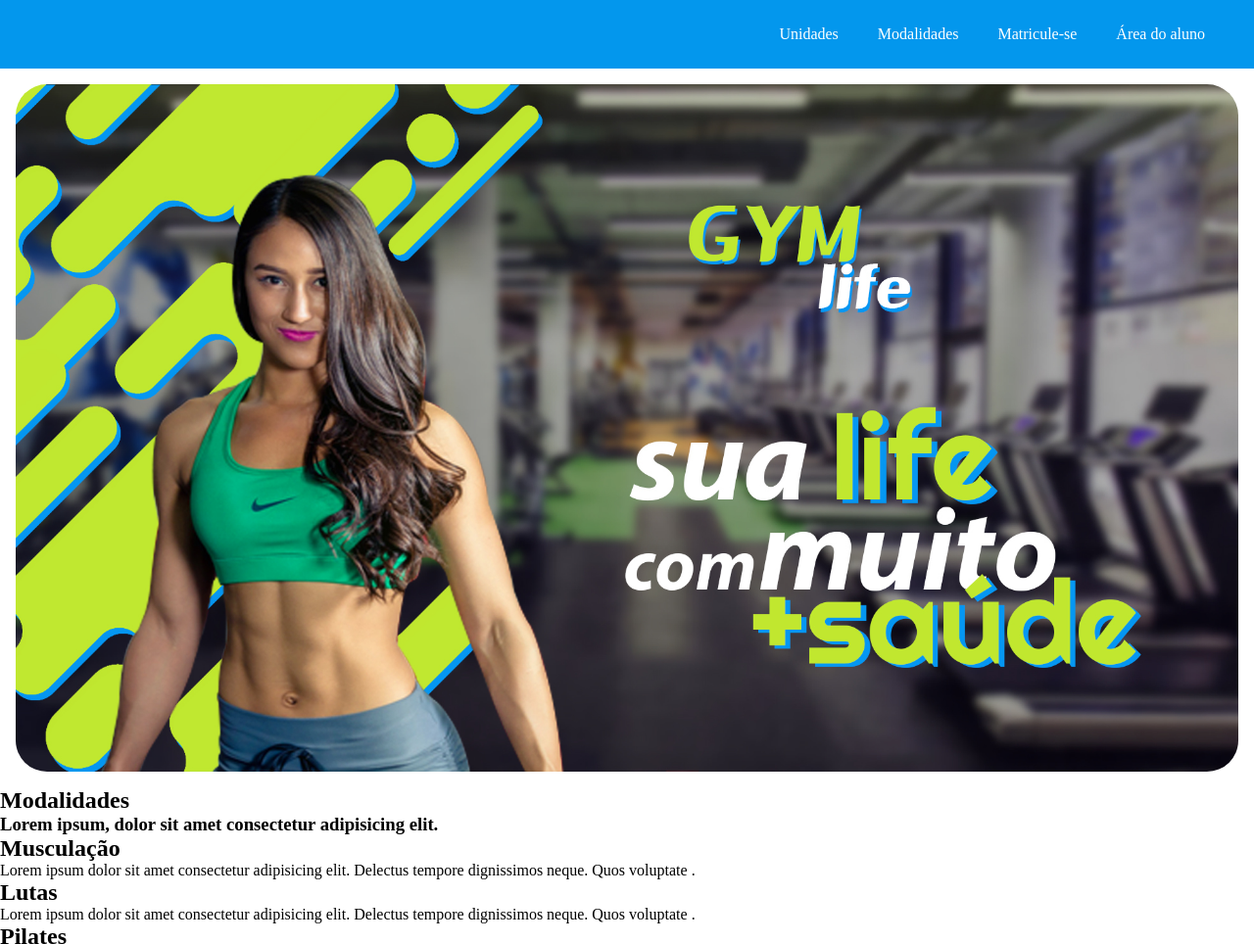
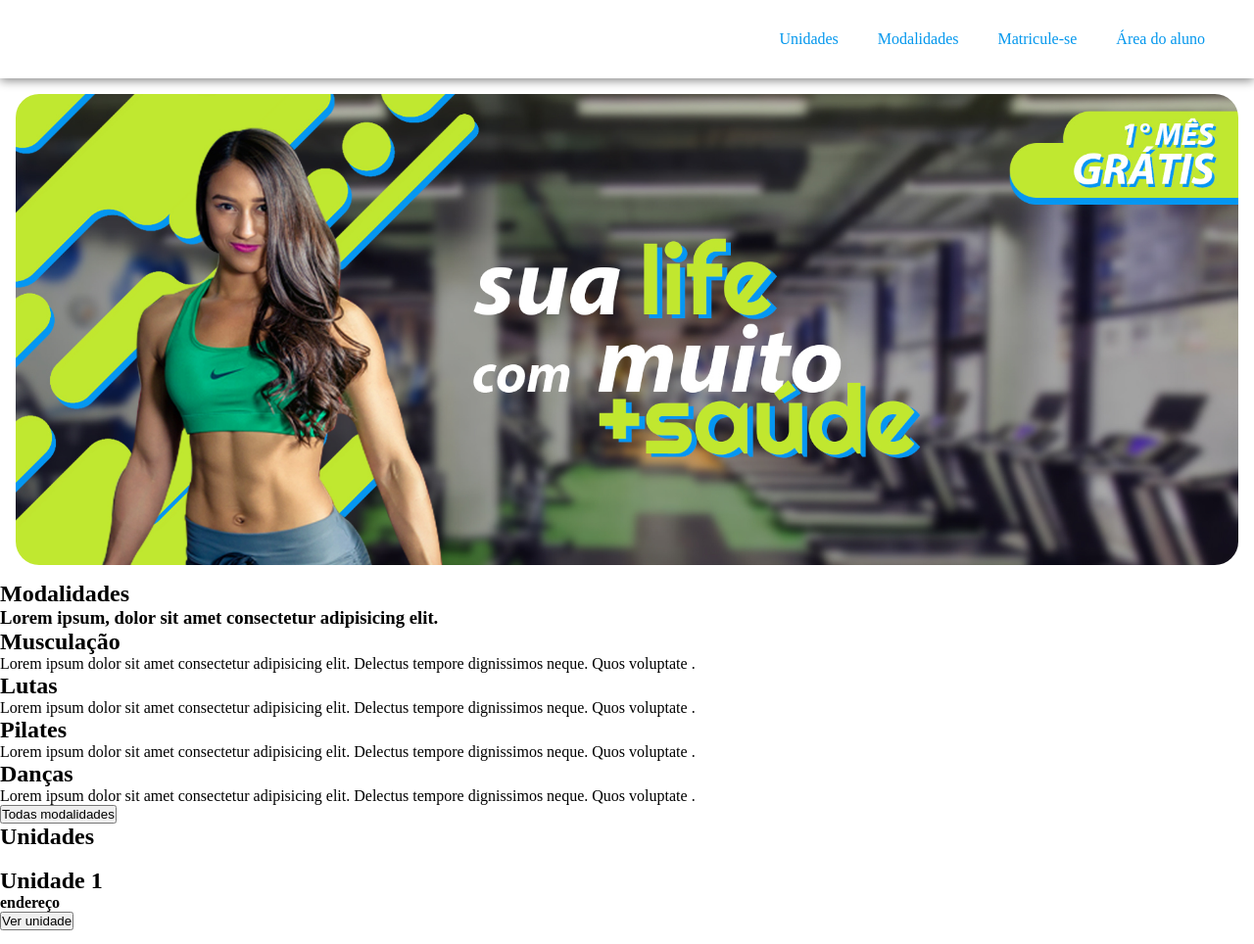
Before and after one commit to rafasenaris/gym-life, a plain HTML site: page index.html in a window 1280 px wide. Shown: the top 964 px of the page at 98% size. Drawn offline with Linux system fonts and the light colour scheme.

Commit message:
style: alterando banner principal e estilo do menu superior

```diff
--- a/index.html
+++ b/index.html
@@ -26,7 +26,7 @@
         <!-- 1 etapa: banner principal [x]-->
         <!-- 2 etapa: banner editado com as proporções certas [] -->
         <!-- 3 etapa: carrossel caso necessário []-->
-        <img src="images/banner site acad HD FINAL - Copia.jpg" alt="">
+        <img src="images/banner site acad HD FINAL 2.jpg" alt="">
     </main>
 
     <section id="modalidades">
--- a/styles/style.css
+++ b/styles/style.css
@@ -7,12 +7,12 @@
 /* variaveis */
 
 :root{
-    --titulo-primario: #ffffff;
-    --titulo-secundario: #C0E830;
-    --titulo-terciario: #000000;
-    --background-primario: #0397ED;
-    --background-secundario: #C0E830;
-    --background-terciario:#ffffff;
+    --titulo-primeiro: #ffffff;
+    --titulo-secundo: #C0E830;
+    --titulo-terceiro: #0397ed;
+    --background-primeiro: #0397ed;
+    --background-secundo: #F0BD21;
+    --background-terceiro:#ffffff;
 
 }
 /* MENU DE NAVEGAÇÃO SUPERIOR */
@@ -22,10 +22,11 @@ nav{
     flex-direction: row;
     justify-content: right;
     align-items: center;
-    background-color: var(--background-primario);
-    height: 70px;
+    background-color: white;
+    height: 80px;
     width: 100%;
     padding-right: 50px;
+    box-shadow: 0px 2px 10px grey;
 
     & ul{
         list-style: none;
@@ -35,16 +36,17 @@ nav{
 
         & a {
             display: flex;
-            color:var(--titulo-primario);
+            color:var(--titulo-terceiro);
             text-decoration: none;
 
             &:hover{
-                color: var(--titulo-secundario);
+                color: var(--titulo-secundo);
             }
         }
 
     }
 }
+
 
 /* MAIN E BANNER PRINCIPAL ESTILO SMARTFIT, POREM TEREI QUE REFAZER A IMAGEM*/
 
@@ -54,12 +56,13 @@ main{
     display: flex;
     align-items: center;
     justify-content: center;
-    padding: 1rem;
+
 
 
     & img{
         width: 100%;
-        border-radius: 2rem;
+        padding: 1rem;
+        border-radius: 40px;
 
     }
 }
```
Also changed, not shown: images/banner site acad HD FINAL 2.jpg (added).
